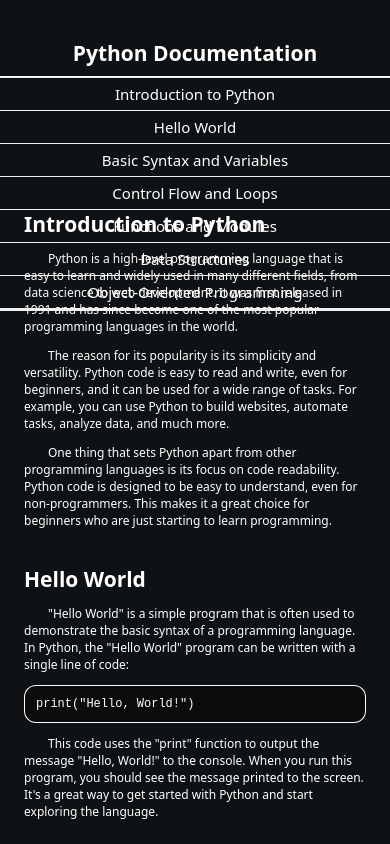
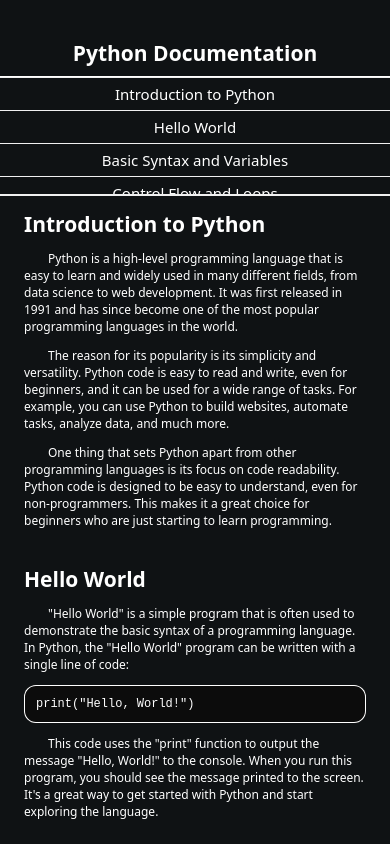
Before and after one commit to FishPasta/ChatGPT-Python-Documentation, a plain HTML site: page index.html in a window 390 px wide. Shown: the top 844 px of the page. Drawn offline with Linux system fonts and the light colour scheme.

Commit message:
Add files via upload

```diff
--- a/styles.css
+++ b/styles.css
@@ -39,7 +39,7 @@ body {
     }
 
     #navbox {
-        max-height: 10rem;
+        max-height: 10rem !important;
         overflow-y: scroll;
         border-top: 1px solid white;
         border-bottom: 2px solid #F0F0F0;
```
